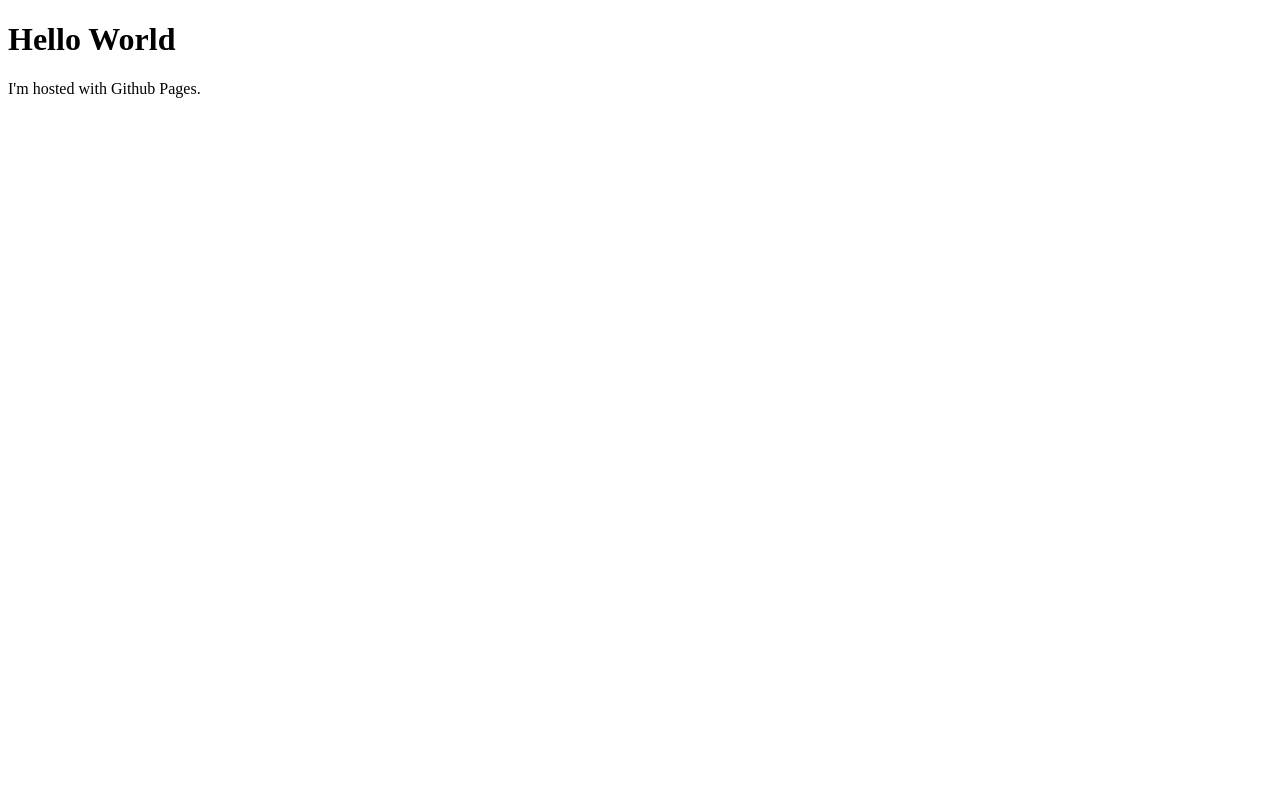
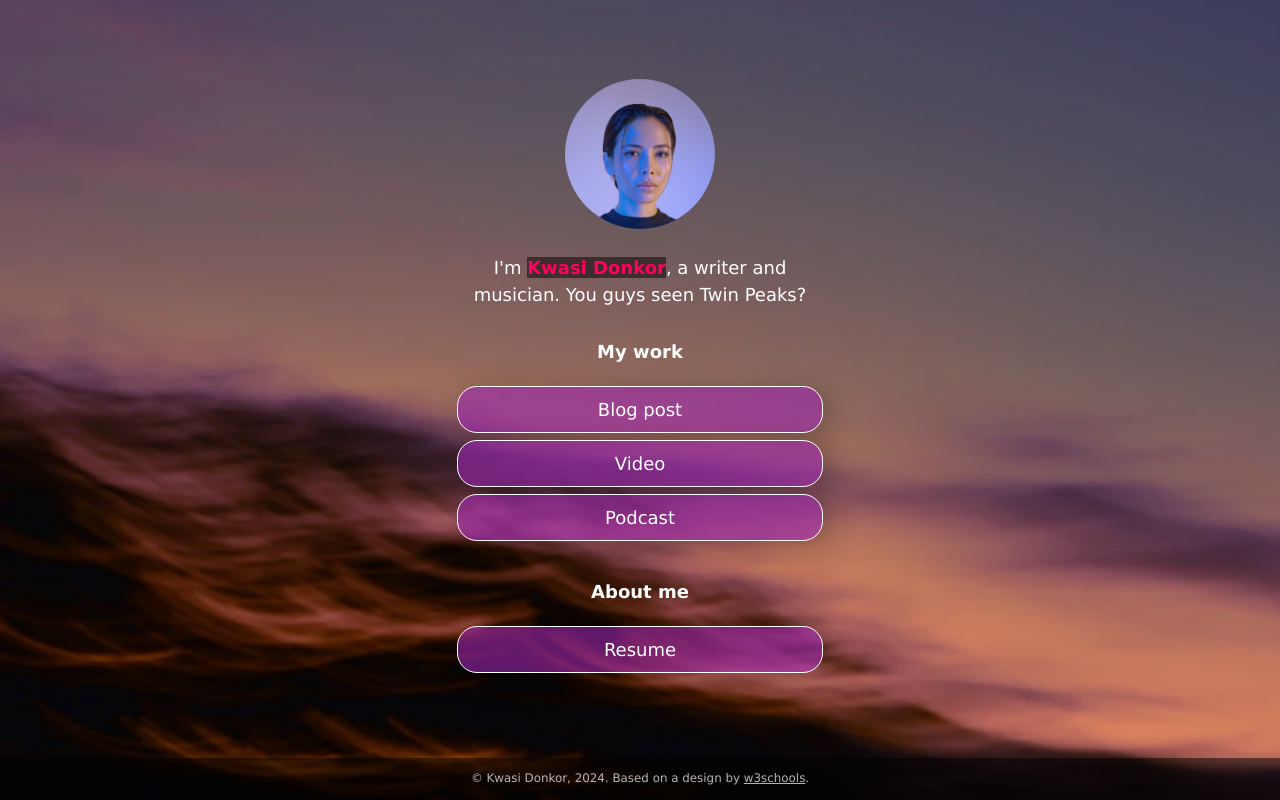
Before and after one commit to kwasidonkor14/kwasidonkor14.github.io, a plain HTML site: page index.html in a window 1280 px wide. Drawn offline with Linux system fonts and the light colour scheme.

Commit message:
Added Website Template

```diff
--- /dev/null
+++ b/css/style.css
@@ -0,0 +1,231 @@
+:root {
+    --primaryText: #fff;
+    --secondaryText: #ff015e;
+    --primary: rgba(156, 39, 176, .60);
+    --secondary: rgba(255, 1, 94, .60);
+    --buttonHover: rgba(156, 39, 176, .40);
+    --smallButtonHover: rgba(0, 0, 0, .25);
+}
+
+html {
+    box-sizing: border-box;
+    /* keeps button boxes within phone screen width */
+    -ms-text-size-adjust: 100%;
+    -webkit-text-size-adjust: 100%;
+    height: 100%;
+}
+
+*,
+*:before,
+*:after {
+    box-sizing: inherit;
+}
+
+body {
+    margin: 0;
+    min-height: 100%;
+    /* The image used for the site background. Try changing skyscape.jpg to stars.jpg. Put a replacement photo in the images folder and, in line 21 below, replace skyscape.jpg with yourbackgroundfilename.jpg */
+    /* The linear gradient darkens the image, like putting a sunglasses lens on top of it. If you want to darken the image even more, change 0.1 (both times) to 0.3 or higher */
+    background: linear-gradient(rgba(0, 0, 0, 0.1), rgba(0, 0, 0, 0.1)), url(../images/skyscape.jpg);
+    /* Prevents the browser from repeating or "tiling" the background image */
+    background-repeat: no-repeat;
+    background-position: center;
+    /* Freezes the image so that even the content scrolls down, the background stays put */
+    background-attachment: fixed;
+    /* Resizes the background image to cover the entire container */
+    background-size: cover;
+    font-family: Futura, Verdana, sans-serif;
+    line-height: 1.5;
+    font-size: 18px;
+    display: flex;
+    flex-direction: column;
+    justify-content: space-around;
+    align-items: center;
+}
+
+h1 {
+    font-size: 1em;
+}
+
+h2 {
+    font-size: 1em;
+    margin-bottom: 0;
+}
+
+img {
+    margin: .5em 1em;
+    /* border: 1px solid #ccc; */
+    border-radius: 50%;
+    height: 150px;
+    max-width: 100%;
+    object-fit: cover;
+    /* Resizes the image to cover the entire container */
+}
+
+.container {
+    text-align: center;
+    width: 100%;
+    padding: 0;
+    margin-right: auto;
+    margin-left: auto;
+    flex: 1;
+    display: flex;
+    flex-direction: column;
+    justify-content: center;
+}
+
+.image-container {
+    text-align: center;
+    width: 100%;
+}
+
+.main-text-color {
+    color: var(--primaryText);
+}
+
+.name {
+    color: var(--secondaryText);
+}
+
+.name strong {
+    background-color: rgba(0, 0, 0, 0.50);
+}
+
+.section-header {
+    padding-top: .5em;
+}
+
+.button,
+.intro,
+.links-container,
+.slidedown,
+.external-link {
+    width: 100%;
+    min-width: 50%;
+    padding: .5em 1em;
+    text-decoration: none;
+    color: inherit;
+    text-align: center;
+}
+
+.button, .external-link {
+    border: 1px solid var(--primaryText);
+    border-radius: 20px;
+    box-shadow: 7px 6px 28px 1px rgba(0, 0, 0, 0.24);
+    overflow: hidden;
+    white-space: nowrap;
+    display: inline-block;
+    background-color: var(--primary);
+    cursor: pointer;
+    transition: 0.2s all;
+}
+
+.button:not(.highlight) {
+    background-color: var(--primary);
+}
+
+@media (hover: hover) {
+    .button:hover { background-color: var(--buttonHover); }
+}
+
+.button.highlight {
+    background-color: var(--secondary);
+}
+
+.button:active, .external-link:active {
+    transform: scale(0.98);
+    /* Scaling button to 0.98 to its original size */
+    box-shadow: 3px 2px 22px 1px rgba(0, 0, 0, 0.24);
+    /* Lowering the shadow */
+}
+
+.intro {
+    margin: 0 auto;
+}
+
+.section {
+    margin-top: 1em;
+}
+
+.slidedown {
+    margin: 0 auto;
+    padding: 0;
+    -webkit-transition: height .4s ease;
+    -o-transition: height .4s ease;
+    transition: height .4s ease;
+    overflow: hidden;
+    height: 0;
+}
+
+.external-link {
+    border: 1px solid var(--primaryText);
+    border-radius: 20px;
+    background-color: transparent;
+    display: flex;
+    align-items: center;
+    justify-content: center;
+    padding: 0;
+    margin: .5em auto 1.5em auto;
+    text-decoration: none;
+    color: inherit;
+    height: 2em;
+    width: 6em;
+}
+
+.external-link:hover {
+    background-color: var(--smallButtonHover)
+}
+
+.description {
+    display: flex;
+    text-align: left;
+    flex-direction: column;
+    padding: 0 .6em;
+}
+
+.description > p {
+    margin: .5em 0;
+}
+
+.footer {
+  font-size: .66em;
+  background-color: rgba(0, 0, 0, .5);
+  color: rgba(225, 225, 225, .8);
+  text-decoration: none;
+  width: 100%;
+  min-height: 3em;
+  display: flex;
+  align-items: center;
+  justify-content: center;
+  position: relative;
+}
+
+.footer a {
+    color: inherit;
+}
+
+/* Media queries allow you to change style properties according to the screen width. In this case, if the screen is AT LEAST 540 pixels wide (bigger than a standard phone), the .container resizes to 540 pixels and the buttons and intro resize to 85% of the container width */
+@media (min-width: 540px) {
+    .container {
+        max-width: 540px;
+    }
+
+    .button,
+    .intro,
+    .slidedown {
+        width: 85%;
+    }
+}
+
+/* If the screen is AT LEAST 768 pixels wide (standard tablet or larger), the .container resizes to 750 pixels and the buttons and intro resize to 40% of the container width */
+@media (min-width: 768px) {
+    .container {
+        max-width: 768px;
+    }
+
+    .button,
+    .intro,
+    .slidedown {
+        width: 40%;
+    }
+}
--- a/index.html
+++ b/index.html
@@ -1,7 +1,74 @@
 <!DOCTYPE html>
-<html>
-    <body>
-        <h1>Hello World</h1>
-        <p>I'm hosted with Github Pages.</p>
-    </body>
+<!-- This page is adapted from w3schools "How to make a link tree website https://www.w3schools.com/howto/howto_website_create_linktree.asp" -->
+<html lang="en">
+
+<head>
+  <meta charset="utf-8" />
+  <meta name="viewport" content="width=device-width, initial-scale=1" />
+  <!-- Add your name below -->
+  <title>Kwasi Donkor</title>
+  <link rel="stylesheet" href="css/style.css">
+</head>
+
+<body class="main-text-color">
+  <!-- Content container. Everything except footer goes here -->
+  <div class="container">
+    <!-- Image and name container. Put your replacement photo—which you should crop to be square—in the images folder, then change the source attribute to images/yourportraitfilename.jpg. This path says, "Look in the images folder for yourportraitfilename.jpg." Be sure to change the alt text, too. -->
+    <div class="image-container">
+      <img src="images/portrait.jpg" alt="Photo by Art Hauntington">
+    </div>
+    <div class="intro">
+      I'm <span class="name"><strong>Kwasi Donkor</strong></span>, a writer and musician. You guys seen Twin Peaks?
+    </div>
+    <div class="section-header">
+      <h1>My work</h1>
+    </div>
+    <!-- Replace the # inside of the href="#" with your links. -->
+    <div class="links-container">
+      <div class="button toggle">Blog post</div>
+      <div class="slidedown">
+        <div class="description">
+          <h2>Blog post title</h2>
+          <p>Here, add a short but appealing description of your blog post.</p>
+          <a href="#" class="external-link" target="_blank">Read</a>
+        </div>
+      </div>
+
+      <div class="button toggle">Video</div>
+      <div class="slidedown">
+        <div class="description">
+          <h2>Video title</h2>
+          <p>Add a short but appealing description of your video.</p>
+          <a href="#" class="external-link" target="_blank">Watch</a>
+        </div>
+      </div>
+
+      <div class="button toggle">Podcast</div>
+      <div class="slidedown">
+        <div class="description">
+          <h2>Podcast title</h2>
+          <p>Add a short but appealing description of your podcast</p>
+          <a href="#" class="external-link" target="_blank">Listen</a>
+        </div>
+      </div>
+    </div>
+
+    <!-- Replace # with PDF from Google Docs, or replace the entire section with whatever you want. Or delete it! Or add another section below it!-->
+    <div class="section-header">
+      <h1>About me</h1>
+    </div>
+
+    <div class="links-container">
+      <a href="https://drive.google.com" class="button" target="_blank">Resume</a>
+    </div>
+
+  </div>
+  <div class="footer">
+    <p>© Kwasi Donkor, 2024. Based on a design by <a
+        href="https://www.w3schools.com/howto/howto_website_create_linktree.asp" target="_blank">w3schools</a>.
+    </p>
+  </div>
+  <script type="text/javascript" src="js/slider.js"></script>
+</body>
+
 </html>
--- /dev/null
+++ b/js/slider.js
@@ -0,0 +1,19 @@
+document.addEventListener("DOMContentLoaded", () => {
+  const a = document.querySelectorAll(".toggle");
+  a.forEach((e) => {
+    e.addEventListener("click", function () {
+      let slider = this.nextElementSibling;
+      if (slider.style.height) {
+        slider.style.height = null;
+        e.classList.remove("highlight");
+      } else {
+        document.querySelectorAll(".toggle.highlight").forEach((f) => {
+          f.classList.remove("highlight");
+          f.nextElementSibling.style.height = null;
+        });
+        e.classList.add("highlight");
+        slider.style.height = slider.scrollHeight + "px";
+      }
+    })
+  })
+})
```
Also changed, not shown: images/portrait.jpg (added), images/skyscape.jpg (added), images/stars.jpg (added), 1 other file.
